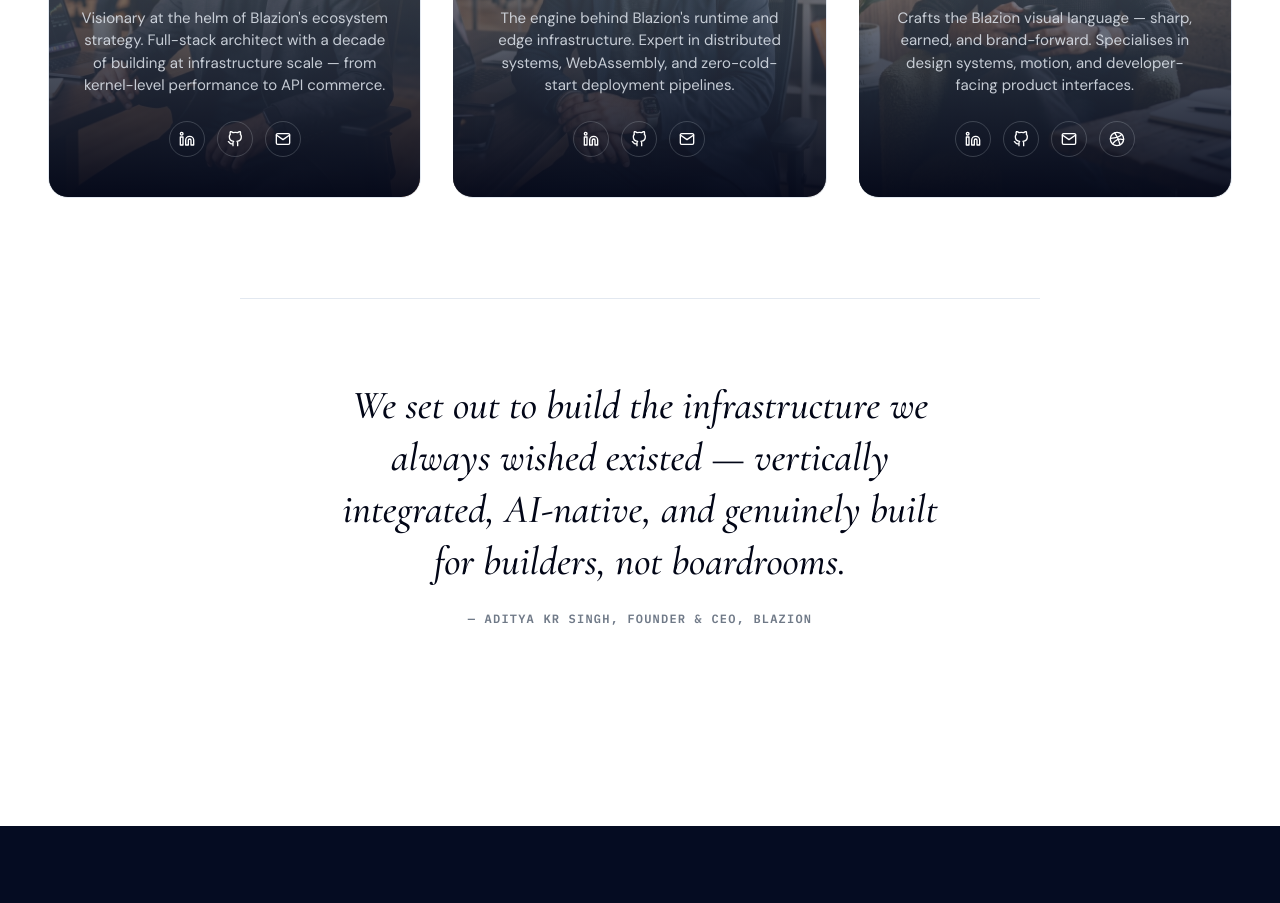
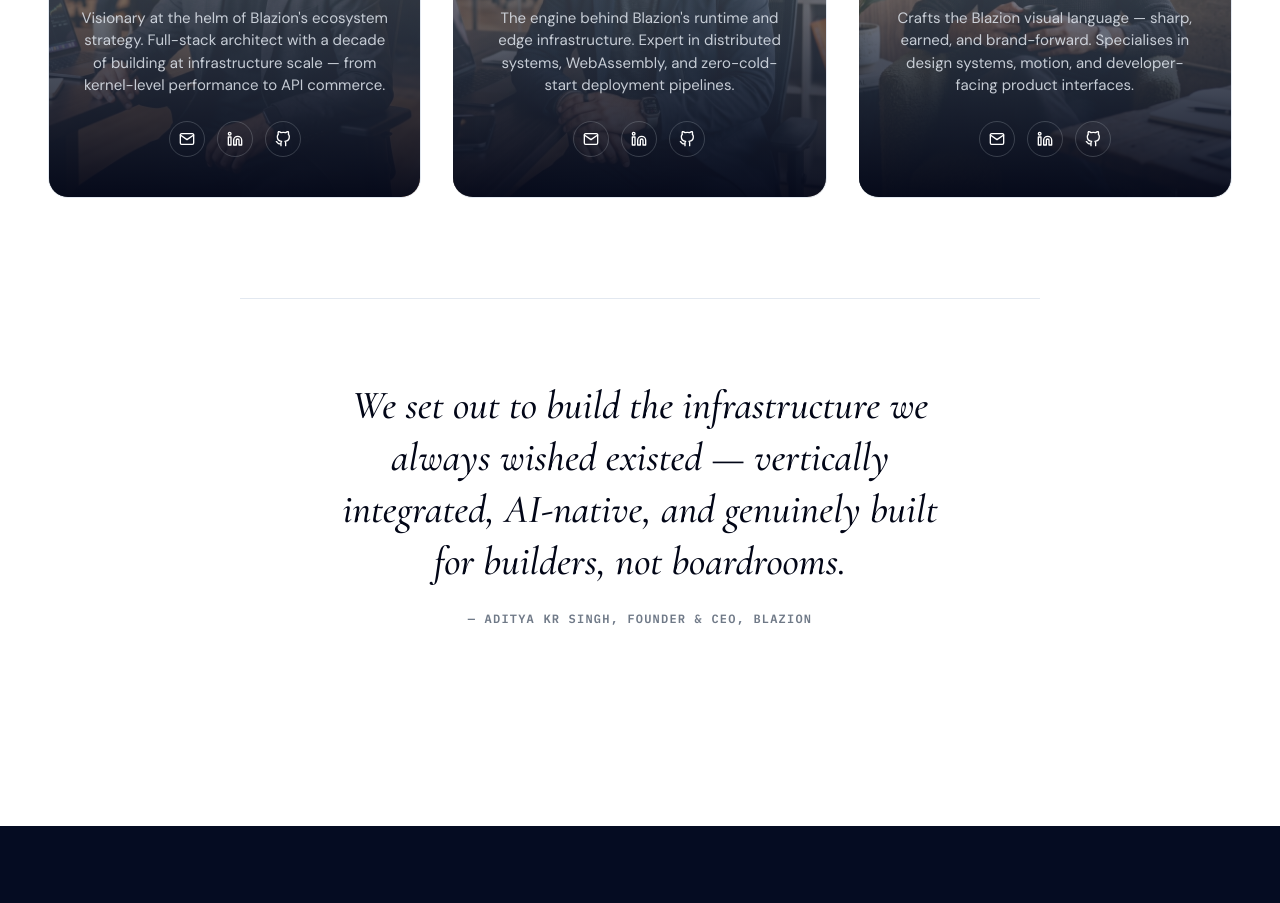
Before and after one commit to vaibhav-buildz/Prototype-5, a website: page builders.html in a window 1280 px wide. Shown: the part 1110-2013 px from the top of the page. Drawn offline with nearby package versions, Linux system fonts and the light colour scheme.

Commit message:
refactor: reorder social media links and remove Dribbble icon in team section

```diff
--- a/builders.html
+++ b/builders.html
@@ -113,6 +113,13 @@
               infrastructure scale — from kernel-level performance to API commerce.
             </p>
             <div class="team-socials">
+              <a href="mailto:aditya@blazion.io" class="team-social" aria-label="Email">
+                <svg width="16" height="16" viewBox="0 0 24 24" fill="none" stroke="currentColor" stroke-width="2"
+                  stroke-linecap="round" stroke-linejoin="round">
+                  <path d="M4 4h16c1.1 0 2 .9 2 2v12c0 1.1-.9 2-2 2H4c-1.1 0-2-.9-2-2V6c0-1.1.9-2 2-2z"></path>
+                  <polyline points="22,6 12,13 2,6"></polyline>
+                </svg>
+              </a>
               <a href="#" class="team-social" aria-label="LinkedIn">
                 <svg width="16" height="16" viewBox="0 0 24 24" fill="none" stroke="currentColor" stroke-width="2"
                   stroke-linecap="round" stroke-linejoin="round">
@@ -126,13 +133,6 @@
                   stroke-linecap="round" stroke-linejoin="round">
                   <path
                     d="M9 19c-5 1.5-5-2.5-7-3m14 6v-3.87a3.37 3.37 0 0 0-.94-2.61c3.14-.35 6.44-1.54 6.44-7A5.44 5.44 0 0 0 20 4.77 5.07 5.07 0 0 0 19.91 1S18.73.65 16 2.48a13.38 13.38 0 0 0-7 0C6.27.65 5.09 1 5.09 1A5.07 5.07 0 0 0 5 4.77a5.44 5.44 0 0 0-1.5 3.78c0 5.42 3.3 6.61 6.44 7A3.37 3.37 0 0 0 9 18.13V22" />
-                </svg>
-              </a>
-              <a href="mailto:aditya@blazion.io" class="team-social" aria-label="Email">
-                <svg width="16" height="16" viewBox="0 0 24 24" fill="none" stroke="currentColor" stroke-width="2"
-                  stroke-linecap="round" stroke-linejoin="round">
-                  <path d="M4 4h16c1.1 0 2 .9 2 2v12c0 1.1-.9 2-2 2H4c-1.1 0-2-.9-2-2V6c0-1.1.9-2 2-2z"></path>
-                  <polyline points="22,6 12,13 2,6"></polyline>
                 </svg>
               </a>
             </div>
@@ -157,6 +157,13 @@
               and zero-cold-start deployment pipelines.
             </p>
             <div class="team-socials">
+              <a href="mailto:aryan@blazion.io" class="team-social" aria-label="Email">
+                <svg width="16" height="16" viewBox="0 0 24 24" fill="none" stroke="currentColor" stroke-width="2"
+                  stroke-linecap="round" stroke-linejoin="round">
+                  <path d="M4 4h16c1.1 0 2 .9 2 2v12c0 1.1-.9 2-2 2H4c-1.1 0-2-.9-2-2V6c0-1.1.9-2 2-2z"></path>
+                  <polyline points="22,6 12,13 2,6"></polyline>
+                </svg>
+              </a>
               <a href="#" class="team-social" aria-label="LinkedIn">
                 <svg width="16" height="16" viewBox="0 0 24 24" fill="none" stroke="currentColor" stroke-width="2"
                   stroke-linecap="round" stroke-linejoin="round">
@@ -170,13 +177,6 @@
                   stroke-linecap="round" stroke-linejoin="round">
                   <path
                     d="M9 19c-5 1.5-5-2.5-7-3m14 6v-3.87a3.37 3.37 0 0 0-.94-2.61c3.14-.35 6.44-1.54 6.44-7A5.44 5.44 0 0 0 20 4.77 5.07 5.07 0 0 0 19.91 1S18.73.65 16 2.48a13.38 13.38 0 0 0-7 0C6.27.65 5.09 1 5.09 1A5.07 5.07 0 0 0 5 4.77a5.44 5.44 0 0 0-1.5 3.78c0 5.42 3.3 6.61 6.44 7A3.37 3.37 0 0 0 9 18.13V22" />
-                </svg>
-              </a>
-              <a href="mailto:aryan@blazion.io" class="team-social" aria-label="Email">
-                <svg width="16" height="16" viewBox="0 0 24 24" fill="none" stroke="currentColor" stroke-width="2"
-                  stroke-linecap="round" stroke-linejoin="round">
-                  <path d="M4 4h16c1.1 0 2 .9 2 2v12c0 1.1-.9 2-2 2H4c-1.1 0-2-.9-2-2V6c0-1.1.9-2 2-2z"></path>
-                  <polyline points="22,6 12,13 2,6"></polyline>
                 </svg>
               </a>
             </div>
@@ -201,6 +201,13 @@
               motion, and developer-facing product interfaces.
             </p>
             <div class="team-socials">
+              <a href="mailto:vaibhav@blazion.io" class="team-social" aria-label="Email">
+                <svg width="16" height="16" viewBox="0 0 24 24" fill="none" stroke="currentColor" stroke-width="2"
+                  stroke-linecap="round" stroke-linejoin="round">
+                  <path d="M4 4h16c1.1 0 2 .9 2 2v12c0 1.1-.9 2-2 2H4c-1.1 0-2-.9-2-2V6c0-1.1.9-2 2-2z"></path>
+                  <polyline points="22,6 12,13 2,6"></polyline>
+                </svg>
+              </a>
               <a href="#" class="team-social" aria-label="LinkedIn">
                 <svg width="16" height="16" viewBox="0 0 24 24" fill="none" stroke="currentColor" stroke-width="2"
                   stroke-linecap="round" stroke-linejoin="round">
@@ -214,21 +221,6 @@
                   stroke-linecap="round" stroke-linejoin="round">
                   <path
                     d="M9 19c-5 1.5-5-2.5-7-3m14 6v-3.87a3.37 3.37 0 0 0-.94-2.61c3.14-.35 6.44-1.54 6.44-7A5.44 5.44 0 0 0 20 4.77 5.07 5.07 0 0 0 19.91 1S18.73.65 16 2.48a13.38 13.38 0 0 0-7 0C6.27.65 5.09 1 5.09 1A5.07 5.07 0 0 0 5 4.77a5.44 5.44 0 0 0-1.5 3.78c0 5.42 3.3 6.61 6.44 7A3.37 3.37 0 0 0 9 18.13V22" />
-                </svg>
-              </a>
-              <a href="mailto:vaibhav@blazion.io" class="team-social" aria-label="Email">
-                <svg width="16" height="16" viewBox="0 0 24 24" fill="none" stroke="currentColor" stroke-width="2"
-                  stroke-linecap="round" stroke-linejoin="round">
-                  <path d="M4 4h16c1.1 0 2 .9 2 2v12c0 1.1-.9 2-2 2H4c-1.1 0-2-.9-2-2V6c0-1.1.9-2 2-2z"></path>
-                  <polyline points="22,6 12,13 2,6"></polyline>
-                </svg>
-              </a>
-              <a href="#" class="team-social" aria-label="Dribbble">
-                <svg width="16" height="16" viewBox="0 0 24 24" fill="none" stroke="currentColor" stroke-width="2"
-                  stroke-linecap="round" stroke-linejoin="round">
-                  <circle cx="12" cy="12" r="10" />
-                  <path
-                    d="M8.56 2.75c4.37 6.03 6.02 9.42 8.03 17.72m2.54-15.38c-3.72 4.35-8.94 5.66-16.88 5.85m19.5 1.9c-3.5-.93-6.63-.82-8.94 0-2.58.92-5.01 2.86-7.44 6.32" />
                 </svg>
               </a>
             </div>
```
